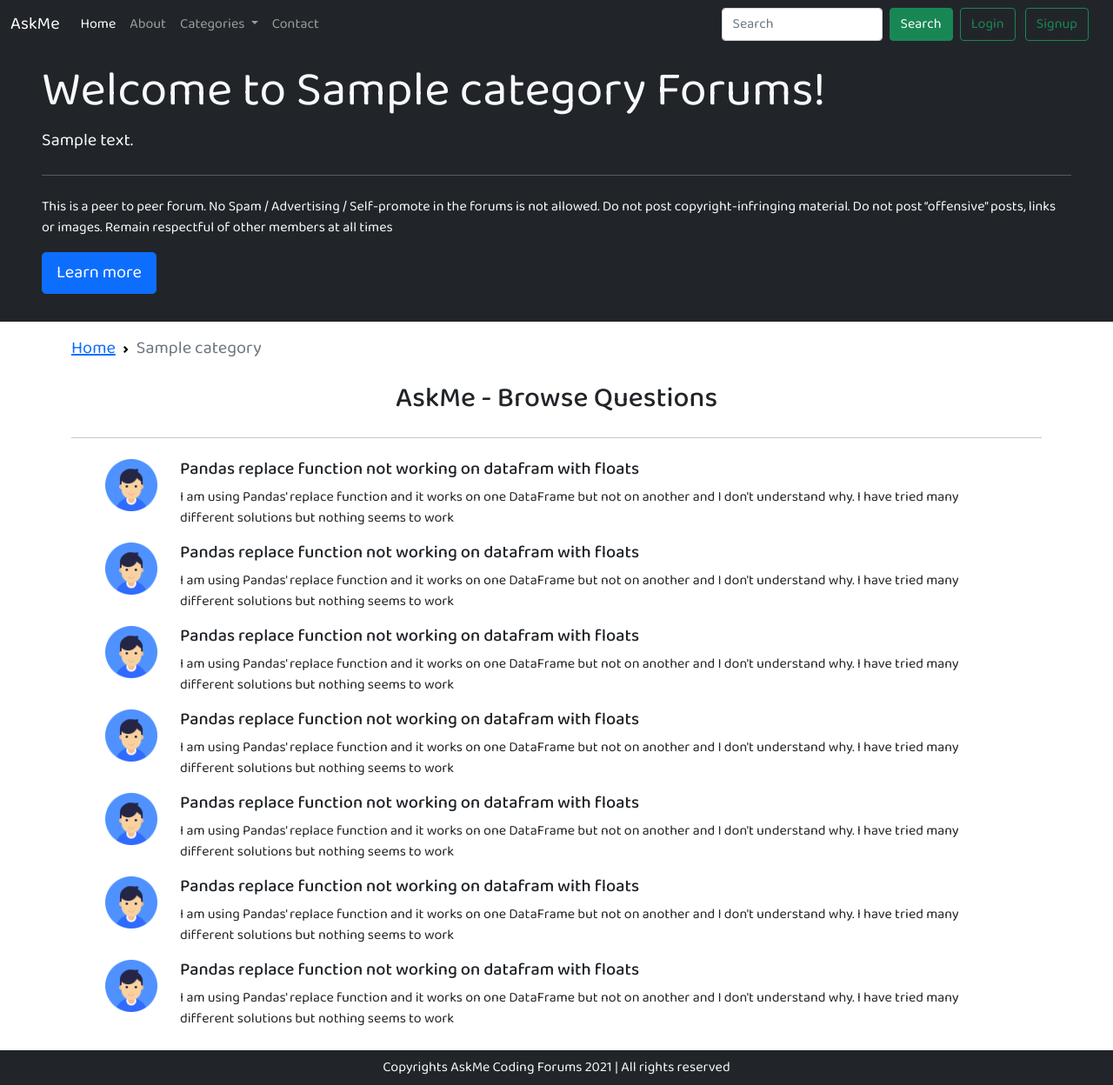
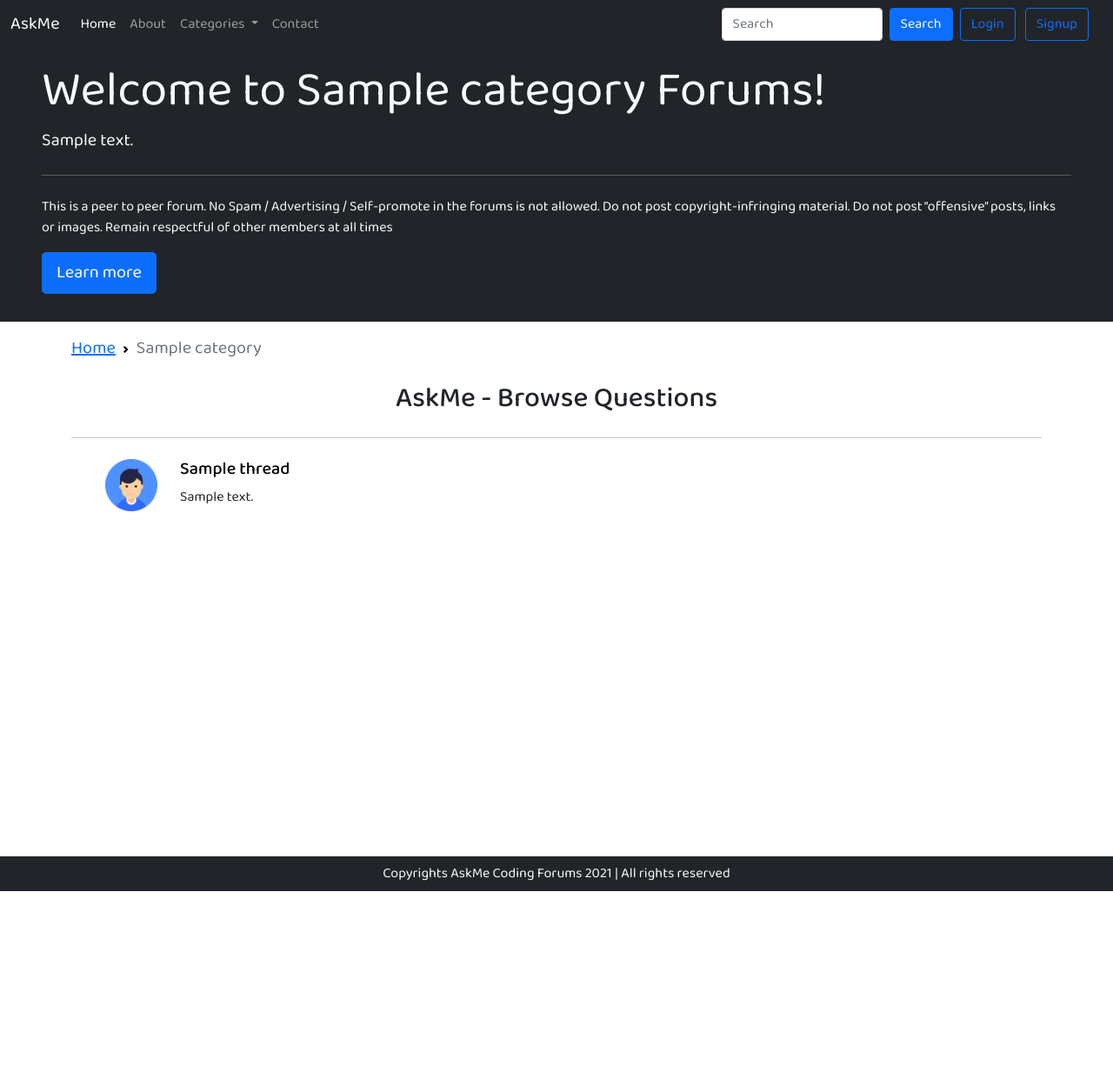
Before and after one commit to rishabhjaincoder/AskMe-Coding-Forum-Php, a PHP site: page /threadlist.php?catid=1 in a window 1280 px wide. Shown: the whole page at 87% size. After the commit the page ends 1025 px from the top, so only its background shows below. Run offline with PHP 8.4, Linux system fonts and the light colour scheme; tables that the repository leaves empty or names only in its code hold one stand-in row (values such as "Sample post"); some libraries are stand-ins or nearby versions.

Commit message:
added custom css

```diff
--- /dev/null
+++ b/css/style.css
@@ -0,0 +1,32 @@
+* {
+    font-family: 'Baloo Bhai 2', cursive;
+}
+
+.min-height{
+    min-height: 433px;
+}
+
+/* ------------------------------ index.php ------------------------------ */
+.carousel-img {
+    opacity: 0.7;
+    z-index: 1;
+}
+
+.carousel-bg {
+    background-color: black;
+}
+
+.cat-img{
+    filter: saturate(1);
+}
+
+.cat-img:hover{
+    filter: saturate(0);
+    border-radius: 20px;
+    transform: scale(1.05);
+}
+
+.view-thread-button:hover{
+    background-color: gray;
+    transform: scale(1.05);
+}
--- a/partials/_header.php
+++ b/partials/_header.php
@@ -35,11 +35,11 @@ echo ' <nav class="navbar navbar-expand-lg navbar-dark bg-dark">
         </ul>
         <form class="d-flex">
             <input class="form-control me-2" type="search" placeholder="Search" aria-label="Search">
-            <button class="btn btn-success" type="submit">Search</button>
+            <button class="btn btn-primary" type="submit">Search</button>
         </form>
         <div class="mx-2">
-            <button class="btn btn-outline-success ml-2 mt-2 mt-lg-0" data-bs-toggle="modal" data-bs-target="#loginModal">Login</button>
-            <button class="btn btn-outline-success mx-2 mt-2 mt-lg-0" data-bs-toggle="modal" data-bs-target="#signupModal">Signup</button>
+            <button class="btn btn-outline-primary ml-2 mt-2 mt-lg-0" data-bs-toggle="modal" data-bs-target="#loginModal">Login</button>
+            <button class="btn btn-outline-primary mx-2 mt-2 mt-lg-0" data-bs-toggle="modal" data-bs-target="#signupModal">Signup</button>
         </div>
     </div>
 </div>
--- a/threadlist.php
+++ b/threadlist.php
@@ -12,12 +12,10 @@
 
     <link rel="preconnect" href="https://fonts.gstatic.com">
     <link href="https://fonts.googleapis.com/css2?family=Baloo+Bhai+2:wght@400;500&display=swap" rel="stylesheet">
+
+    <!-- adding custom css -->
+    <link rel="stylesheet" href="css/style.css">
     <title>About - Coding Forum</title>
-    <style>
-    * {
-        font-family: 'Baloo Bhai 2', cursive;
-    }
-    </style>
 </head>
 
 <body>
@@ -65,7 +63,31 @@
         <h2 class="my-4">AskMe - Browse Questions</h2>
         <hr>
     </div>
-    <div class="container my-4 px-5">
+    <div class="container my-4 px-5 min-height">
+        <?php
+    $id = $_GET['catid'];
+    $sql = "SELECT * FROM `threads` WHERE thread_cat_id=$id";
+    $result = mysqli_query($conn,$sql);
+
+    while($row = mysqli_fetch_assoc($result)){
+        $id = $row['thread_id'];
+        $title = $row['thread_title'];
+        $desc = $row['thread_desc'];
+        echo '<div class="media row my-3">
+            <div class="col-12 col-md-1 d-flex justify-content-center">
+                <img class="mr-3" width="60px" height="60px" src="img/user-default/user.png"
+                alt="Generic placeholder image">
+            </div>
+            <div class="col-12 col-md-11">
+                <div class="media-body">
+                    <h5 class="mt-3 mt-md-0"><a style="text-decoration: none; color: black;" href="thread.php">'. $title .'</a></h5>
+                   '. $desc .'
+                </div>
+            </div>
+        </div>';
+    }
+    ?>
+        <!-- will remove this dummy data later
         <div class="media row my-3">
             <div class="col-12 col-md-1 d-flex justify-content-center">
                 <img class="mr-3" width="60px" height="60px" src="img/user-default/user.png"
@@ -79,84 +101,8 @@
                 </div>
             </div>
         </div>
-        <div class="media row my-3">
-            <div class="col-12 col-md-1 d-flex justify-content-center">
-                <img class="mr-3" width="60px" height="60px" src="img/user-default/user.png"
-                    alt="Generic placeholder image">
-            </div>
-            <div class="col-12 col-md-11">
-                <div class="media-body">
-                    <h5 class="mt-3 mt-md-0">Pandas replace function not working on datafram with floats</h5>
-                    I am using Pandas' replace function and it works on one DataFrame but not on another and I don't
-                    understand why. I have tried many different solutions but nothing seems to work
-                </div>
-            </div>
-        </div>
-        <div class="media row my-3">
-            <div class="col-12 col-md-1 d-flex justify-content-center">
-                <img class="mr-3" width="60px" height="60px" src="img/user-default/user.png"
-                    alt="Generic placeholder image">
-            </div>
-            <div class="col-12 col-md-11">
-                <div class="media-body">
-                    <h5 class="mt-3 mt-md-0">Pandas replace function not working on datafram with floats</h5>
-                    I am using Pandas' replace function and it works on one DataFrame but not on another and I don't
-                    understand why. I have tried many different solutions but nothing seems to work
-                </div>
-            </div>
-        </div>
-        <div class="media row my-3">
-            <div class="col-12 col-md-1 d-flex justify-content-center">
-                <img class="mr-3" width="60px" height="60px" src="img/user-default/user.png"
-                    alt="Generic placeholder image">
-            </div>
-            <div class="col-12 col-md-11">
-                <div class="media-body">
-                    <h5 class="mt-3 mt-md-0">Pandas replace function not working on datafram with floats</h5>
-                    I am using Pandas' replace function and it works on one DataFrame but not on another and I don't
-                    understand why. I have tried many different solutions but nothing seems to work
-                </div>
-            </div>
-        </div>
-        <div class="media row my-3">
-            <div class="col-12 col-md-1 d-flex justify-content-center">
-                <img class="mr-3" width="60px" height="60px" src="img/user-default/user.png"
-                    alt="Generic placeholder image">
-            </div>
-            <div class="col-12 col-md-11">
-                <div class="media-body">
-                    <h5 class="mt-3 mt-md-0">Pandas replace function not working on datafram with floats</h5>
-                    I am using Pandas' replace function and it works on one DataFrame but not on another and I don't
-                    understand why. I have tried many different solutions but nothing seems to work
-                </div>
-            </div>
-        </div>
-        <div class="media row my-3">
-            <div class="col-12 col-md-1 d-flex justify-content-center">
-                <img class="mr-3" width="60px" height="60px" src="img/user-default/user.png"
-                    alt="Generic placeholder image">
-            </div>
-            <div class="col-12 col-md-11">
-                <div class="media-body">
-                    <h5 class="mt-3 mt-md-0">Pandas replace function not working on datafram with floats</h5>
-                    I am using Pandas' replace function and it works on one DataFrame but not on another and I don't
-                    understand why. I have tried many different solutions but nothing seems to work
-                </div>
-            </div>
-        </div>
-        <div class="media row my-3">
-            <div class="col-12 col-md-1 d-flex justify-content-center">
-                <img class="mr-3" width="60px" height="60px" src="img/user-default/user.png"
-                    alt="Generic placeholder image">
-            </div>
-            <div class="col-12 col-md-11">
-                <div class="media-body">
-                    <h5 class="mt-3 mt-md-0">Pandas replace function not working on datafram with floats</h5>
-                    I am using Pandas' replace function and it works on one DataFrame but not on another and I don't
-                    understand why. I have tried many different solutions but nothing seems to work
-                </div>
-            </div>
-        </div>
+    -->
+
     </div>
 
     <!-- ------------------- Footer ------------------- -->
```
Also changed, not shown: about.php (+3 -5 lines), contact.php (+3 -5 lines), index.php (+3 -26 lines), thread.php (added).
